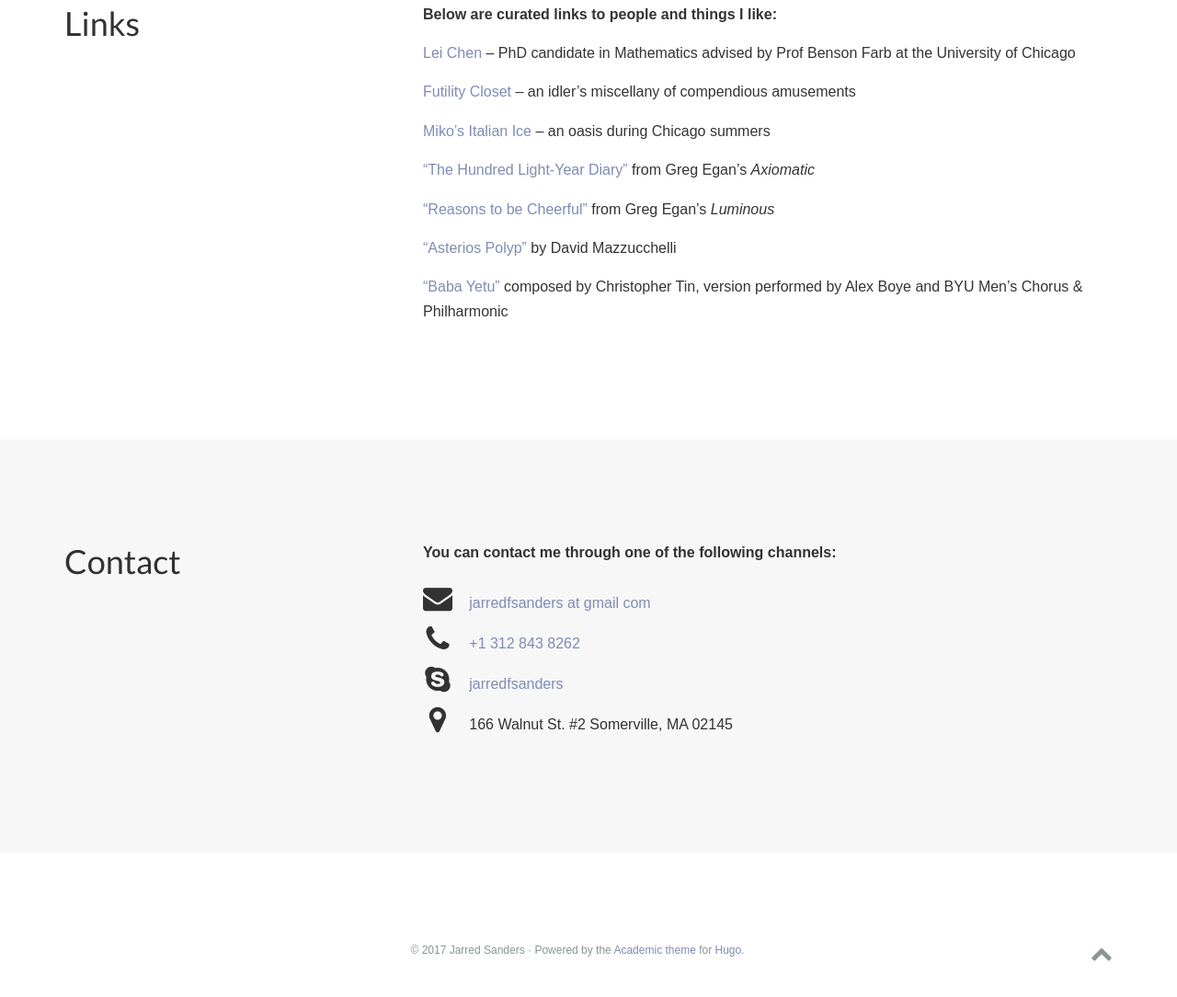
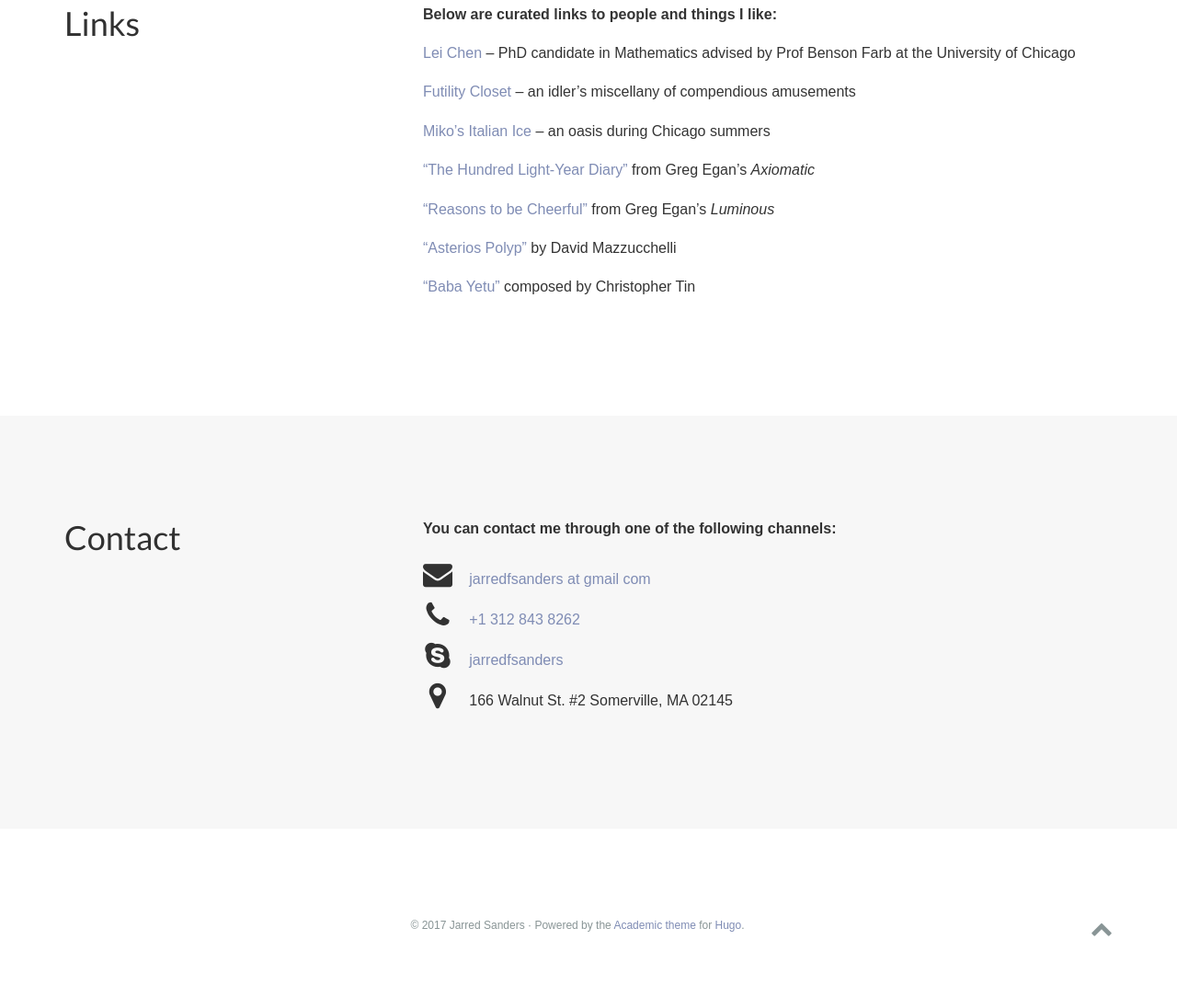
Before and after one commit to aridsand/aridsand.github.io, a plain HTML site: page index.html in a window 1280 px wide. Shown: the part 2656-3740 px from the top of the page at 92% size. Drawn offline with nearby package versions, Linux system fonts and the light colour scheme; some icons are missing.

Commit message:
Update links

```diff
--- a/index.html
+++ b/index.html
@@ -650,7 +650,7 @@ during early development using the simple and well-characterized nematode <a hre
 
 <p><a href="https://docs.google.com/file/d/0B3txsxZo4NR4X2FaZkFrdXJ1NE0/edit?u">&ldquo;Asterios Polyp&rdquo;</a> by David Mazzucchelli</p>
 
-<p><a href="https://youtu.be/vsINANZ6Riw?t=29s">&ldquo;Baba Yetu&rdquo;</a> composed by Christopher Tin, version performed by Alex Boye and BYU Men&rsquo;s Chorus &amp; Philharmonic</p>
+<p><a href="https://youtu.be/r6qi393Z7L8">&ldquo;Baba Yetu&rdquo;</a> composed by Christopher Tin</p>
 
   </div>
 </div>
```
